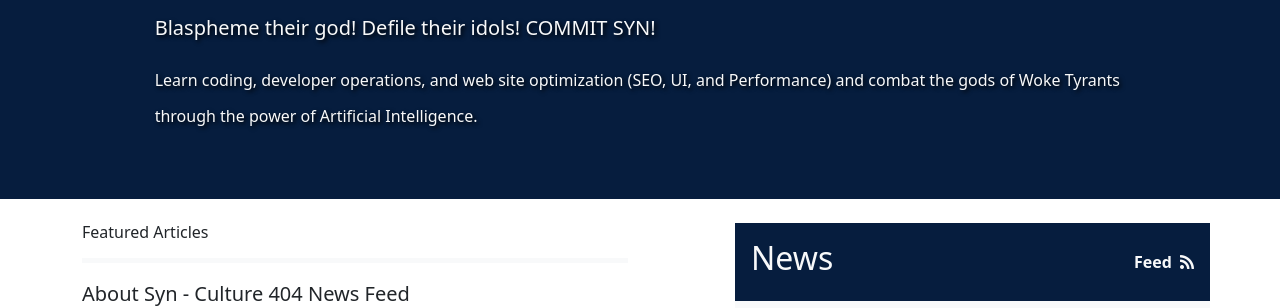
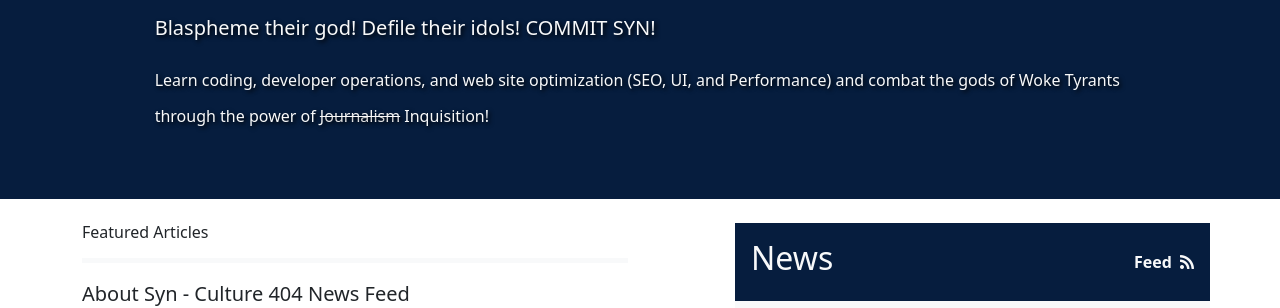
Before and after one commit to Culture-404/Syn_Inquisition, a Jekyll site: the page built from index.md, in a window 1280 px wide. Shown: the part 188-496 px from the top of the page. Built offline with Jekyll 4.4.1, drawn with Linux system fonts in a browser that asks for light colours.

Commit message:
update lead

```diff
--- a/index.md
+++ b/index.md
@@ -10,4 +10,4 @@ permalink: /
 Blaspheme their god! Defile their idols! COMMIT SYN!
 {: .lead }
 
-Learn coding, developer operations, and web site optimization (SEO, UI, and Performance) and combat the gods of Woke Tyrants through the power of Artificial Intelligence.
+Learn coding, developer operations, and web site optimization (SEO, UI, and Performance) and combat the gods of Woke Tyrants through the power of ~~Journalism~~ Inquisition!
```
Also changed, not shown: readme.md.
